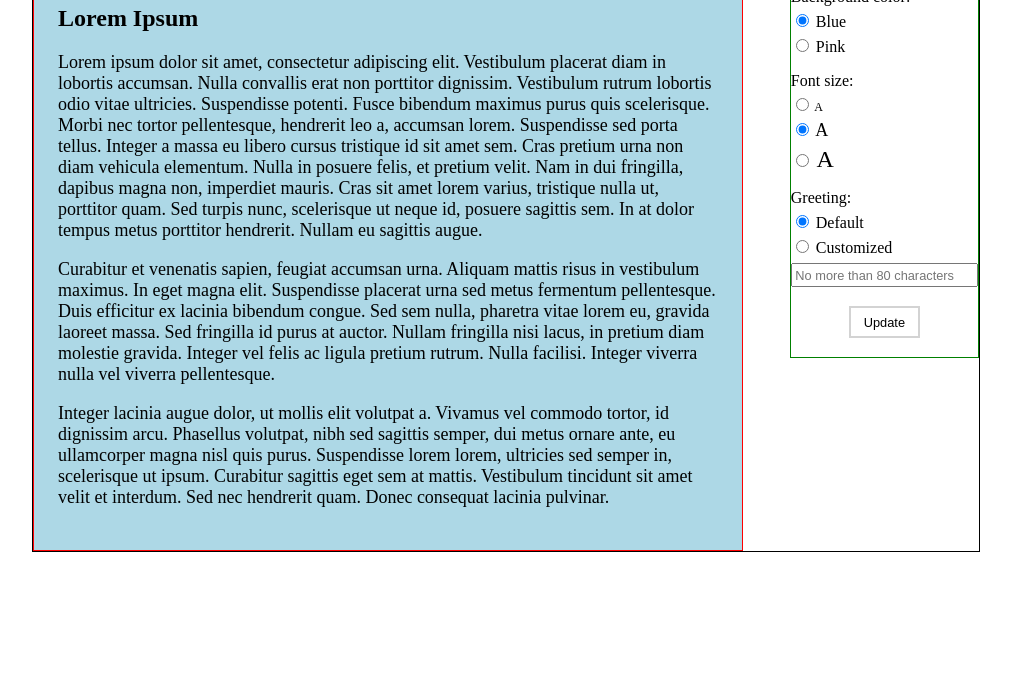
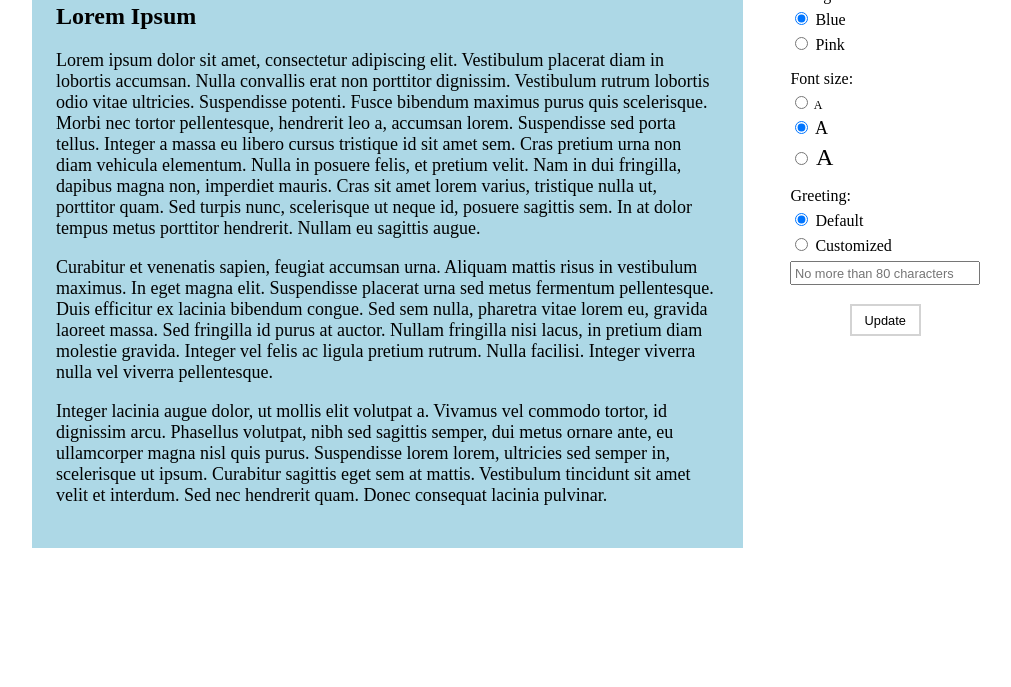
Before and after one commit to Jing-Ran/md-frontend-datastorage, a plain HTML site: page assignments/localstorage/index.html in a window 1280 px wide. Shown: the part 113-800 px from the top of the page, without its empty margins (134-1145 px from the left). Drawn offline with Linux system fonts and the light colour scheme.

Commit message:
clean up css file

```diff
--- a/assignments/localstorage/styles.css
+++ b/assignments/localstorage/styles.css
@@ -13,23 +13,16 @@ body {
 .container {
   width: 75%;
   margin: 2em auto;
-
-  border: 1px solid black;
 }
 
 .settings {
   width: 20%;
   float: right;
-
-  border: 1px solid green;
 }
 
 .main {
   width: 75%;
   padding: 1.5em;
-  /*background-color: lightblue;*/
-
-  border: 1px solid red;
 }
 
 /* Aside */
@@ -69,10 +62,6 @@ body {
   font-size: 2.2em;
 }
 
-.main p {
-  /*font-size: 18px;*/
-}
-
 .update-btn {
   display: block;
   margin: 1.5em auto;
```
